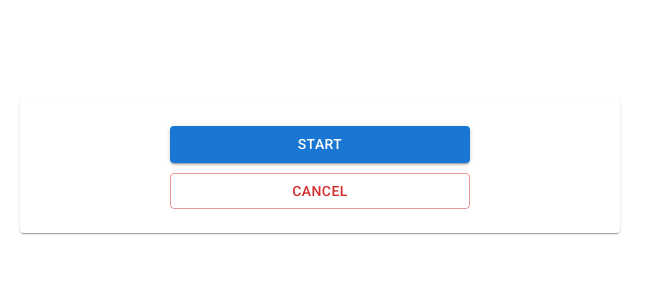
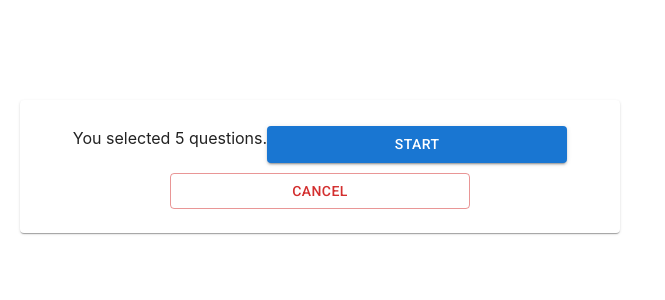
Before and after one commit to btrndd/desafio-waproject, a React (Create React App) app: page /report in a window 1280 px wide. Both pictures are taken after typing "5" into the empty fields and a click on the button "CONTINUE". Shown: the top 300 px of the page, without its empty margins (0-665 px from the left). Built offline with nearby package versions, Linux system fonts and the light colour scheme.

Commit message:
Implementa onclick do botão cancel

```diff
--- a/src/context/InitialPageProvider.js
+++ b/src/context/InitialPageProvider.js
@@ -5,10 +5,13 @@ import InitialPageContext from './InitialPageContext';
 
 function InitialPageProvider({ children }) {
   const [next, setNext] = useState(false);
+  const [nQuestions, setNQuestions] = useState(NaN);
 
   const contextValue = {
     next,
     setNext,
+    nQuestions,
+    setNQuestions,
   };
 
   return (
--- a/src/pages/NumberOfQuestions.js
+++ b/src/pages/NumberOfQuestions.js
@@ -5,7 +5,7 @@ import { Button, Card, CardContent, InputLabel, TextField, Typography } from '@m
 import InitialPageContext from '../context/InitialPageContext';
 
 function NumberOfQuestions() {
-  const { setNext } = useContext(InitialPageContext);
+  const { setNext, setNQuestions } = useContext(InitialPageContext);
   const validationSchema = yup.object({
     questions: yup
       .number()
@@ -21,7 +21,10 @@ function NumberOfQuestions() {
         questions: '',
       },
       validationSchema: validationSchema,
-      onSubmit: () => { setNext(true) },
+      onSubmit: (value) => {
+        setNext(true);
+        setNQuestions(value.questions);
+      },
     });
 
   return(
--- a/src/pages/Start.js
+++ b/src/pages/Start.js
@@ -3,9 +3,11 @@ import { Button, Card, CardContent, InputLabel, TextField, Typography } from '@m
 import InitialPageContext from '../context/InitialPageContext';
 
 function Start() {
+  const { nQuestions, setNext } = useContext(InitialPageContext);
   return(
     <Card sx={{ mx: '20px', mt: '100px', maxWidth: 'sm', minWidth: 275 }} fixed>
       <CardContent>
+        <Typography variant='h7'>You selected { nQuestions } questions.</Typography>
         <Button
             sx={{ mt: '10px', maxWidth: '300px' }}
             color="primary"
@@ -21,6 +23,7 @@ function Start() {
             variant="outlined"
             fullWidth
             type="submit"
+            onClick={ () => setNext(false) }
           >
             Cancel
           </Button>
```
